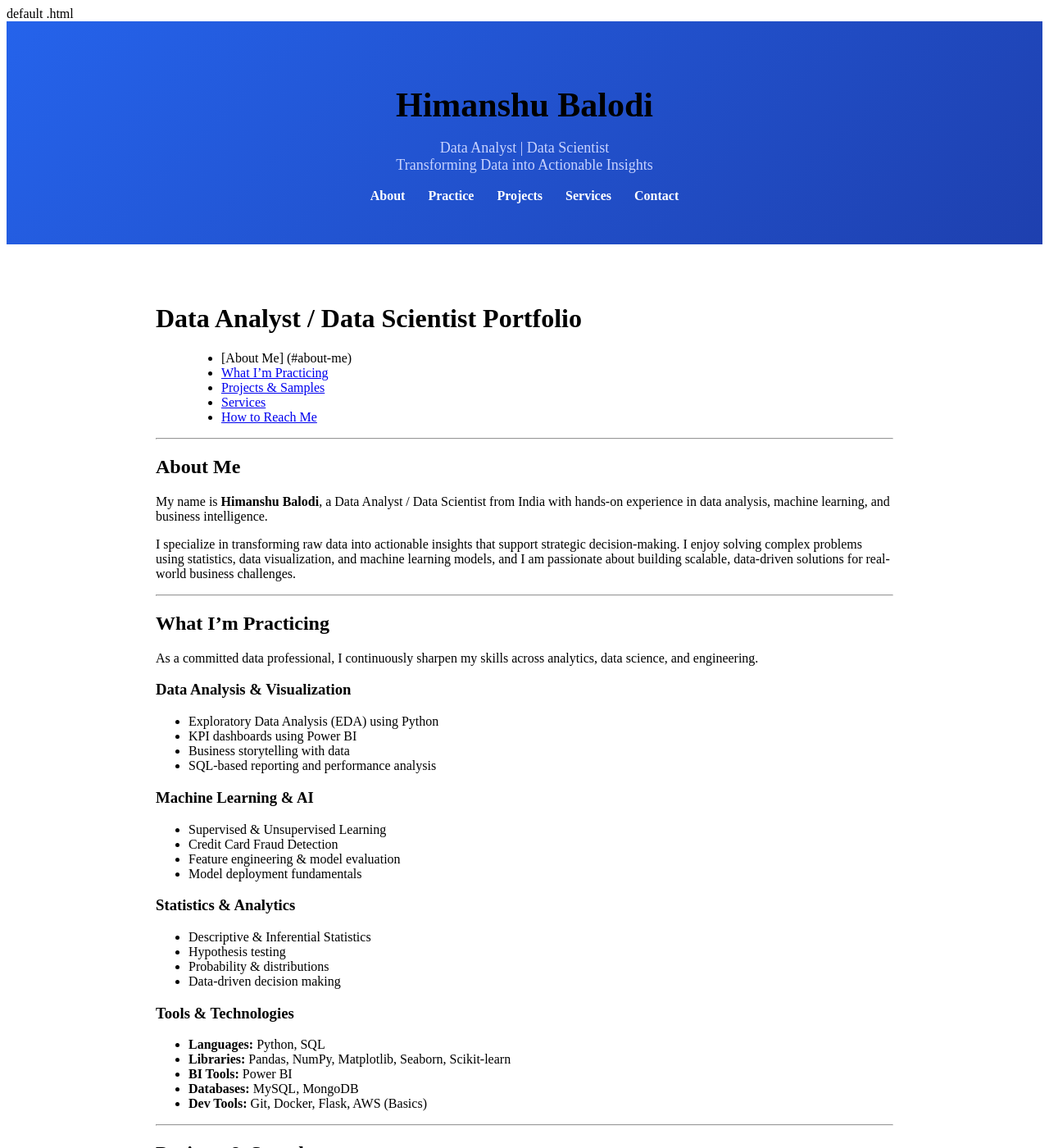
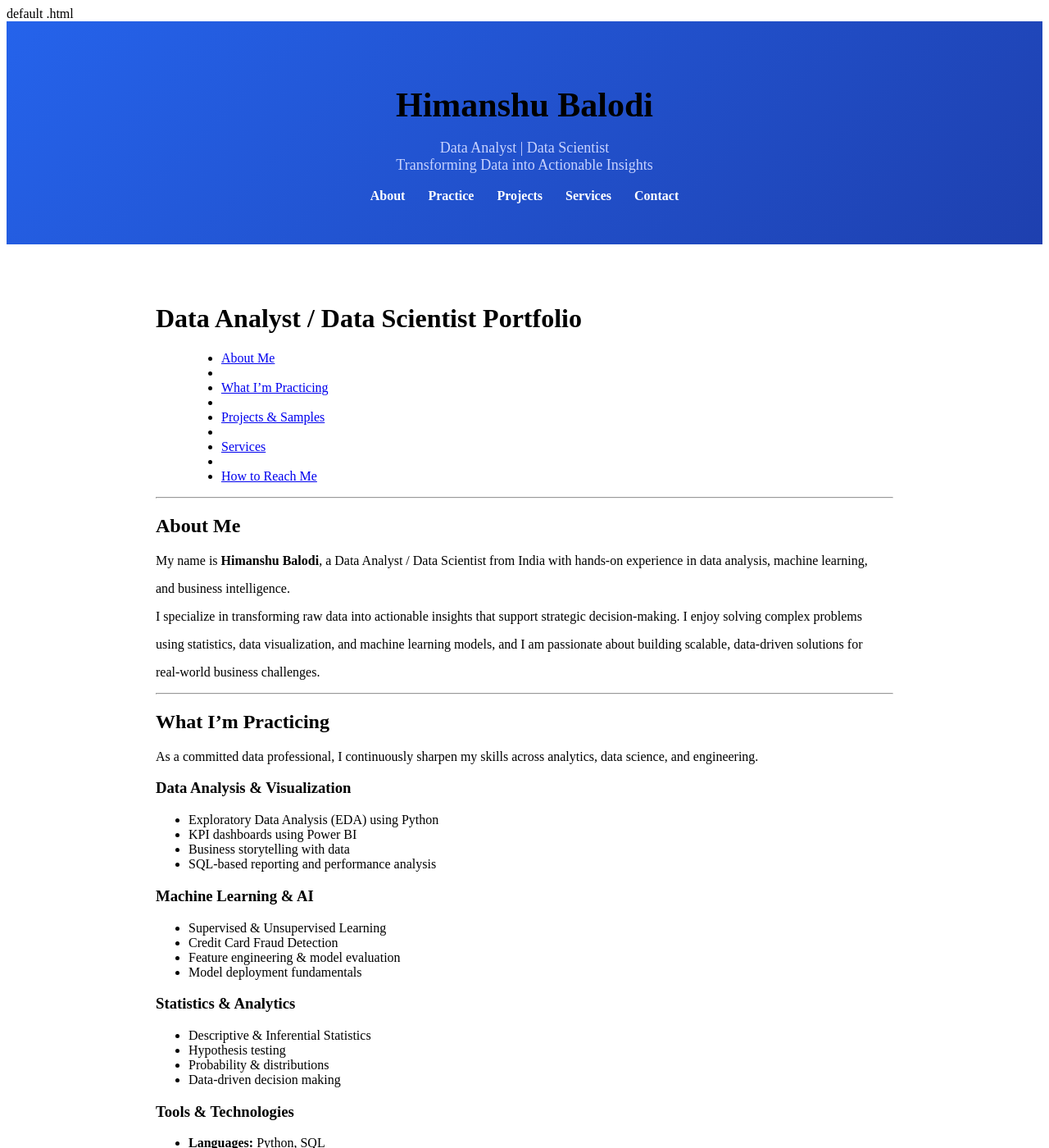
Before and after one commit to himanshubalodi62/Portfolio, a Jekyll site: the page built from index.md, in a window 1280 px wide and 1400 px high. Shown: the whole window at 82% size. Built offline with Jekyll 4.4.1, drawn with Linux system fonts in a browser that asks for light colours; our own code applies the rules of GitHub Pages for plain Markdown files; some of the changed text lies outside the part shown.

Commit message:
Update index.md

```diff
--- a/index.md
+++ b/index.md
@@ -1,19 +1,29 @@
 
 # Data Analyst / Data Scientist Portfolio
 
-> - [About Me]  (#about-me)
+> - [About Me](#about-me)
+> -
 > - [What I'm Practicing](#what-im-practicing)
+> -
 > - [Projects & Samples](#projects--samples)
+> -
 > - [Services](#services)
+> -
 > - [How to Reach Me](#how-to-reach-me)
 
 ---
 
 ## About Me
 
-My name is **Himanshu Balodi**, a Data Analyst / Data Scientist from India with hands-on experience in data analysis, machine learning, and business intelligence.
+My name is **Himanshu Balodi**, a Data Analyst / Data Scientist from India with hands-on experience in data analysis, machine learning,
 
-I specialize in transforming raw data into actionable insights that support strategic decision-making. I enjoy solving complex problems using statistics, data visualization, and machine learning models, and I am passionate about building scalable, data-driven solutions for real-world business challenges.
+and business intelligence.
+
+I specialize in transforming raw data into actionable insights that support strategic decision-making. I enjoy solving complex problems
+
+using statistics, data visualization, and machine learning models, and I am passionate about building scalable, data-driven solutions for
+
+real-world business challenges.
 
 ---
 
@@ -21,25 +31,30 @@ I specialize in transforming raw data into actionable insights that support stra
 
 As a committed data professional, I continuously sharpen my skills across analytics, data science, and engineering.
 
+
 ### Data Analysis & Visualization
+
 - Exploratory Data Analysis (EDA) using Python
 - KPI dashboards using Power BI
 - Business storytelling with data
 - SQL-based reporting and performance analysis
 
 ### Machine Learning & AI
+
 - Supervised & Unsupervised Learning
 - Credit Card Fraud Detection
 - Feature engineering & model evaluation
 - Model deployment fundamentals
 
 ### Statistics & Analytics
+
 - Descriptive & Inferential Statistics
 - Hypothesis testing
 - Probability & distributions
 - Data-driven decision making
 
 ### Tools & Technologies
+
 - **Languages:** Python, SQL
 - **Libraries:** Pandas, NumPy, Matplotlib, Seaborn, Scikit-learn
 - **BI Tools:** Power BI
@@ -49,6 +64,7 @@ As a committed data professional, I continuously sharpen my skills across analyt
 ---
 
 ## Projects & Samples
+
 
 - **Credit Card Fraud Detection**
   - Machine learning model to identify fraudulent transactions
@@ -90,8 +107,11 @@ I bring analytical thinking, clear communication, and practical solutions to eve
 Open to opportunities, collaboration, and networking.
 
 - **GitHub:** https://github.com/himanshubalodi62
+-
 - **LinkedIn:**  https://www.linkedin.com/in/himanshu-balodi-54931124b/
+-
 - **Email:** himanshubalodi62@gmail.com
+-
 - **Resume:**
 
 ---
```
Also changed, not shown: other parts of index.md (+2 -1 lines).
